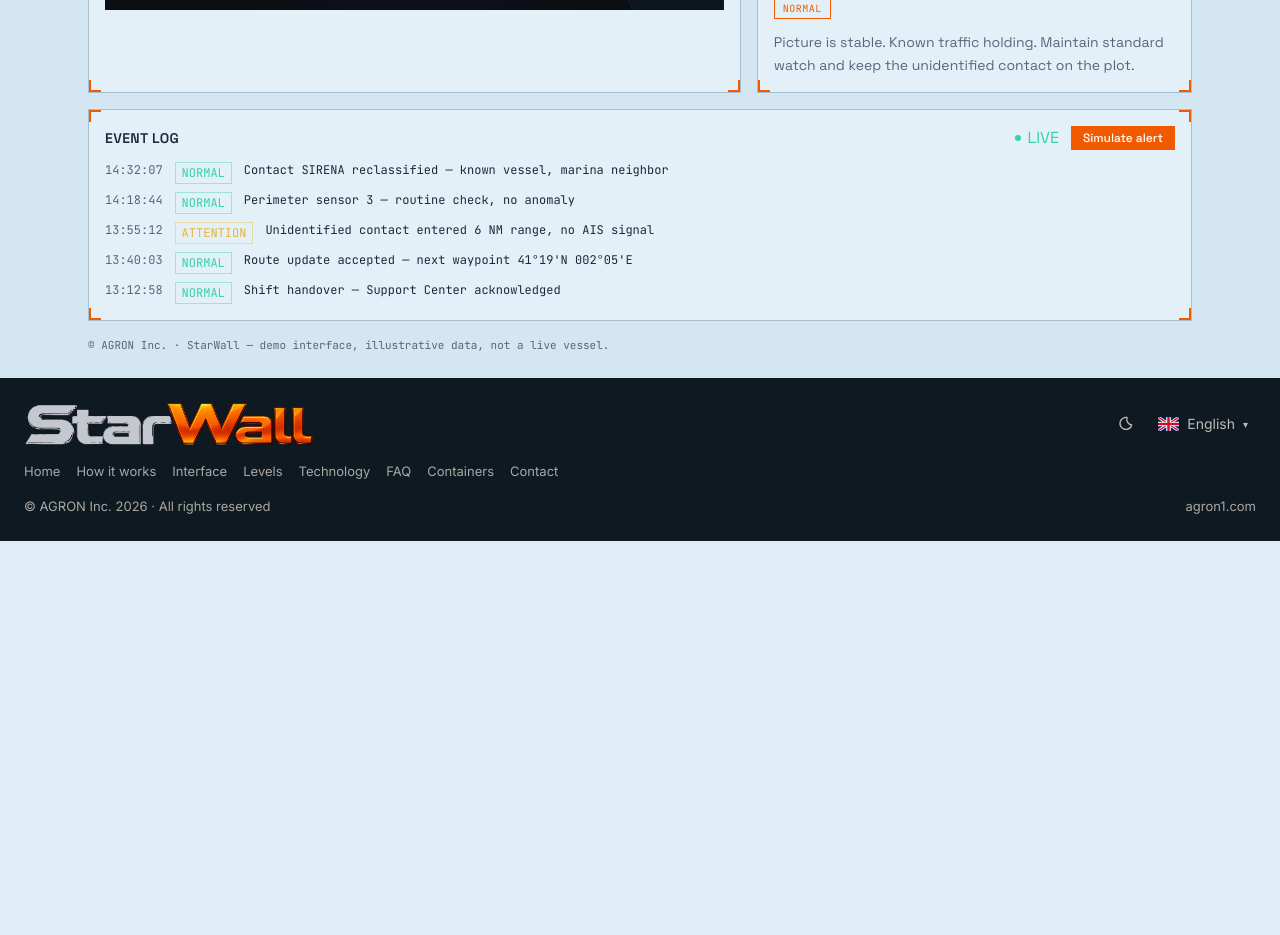
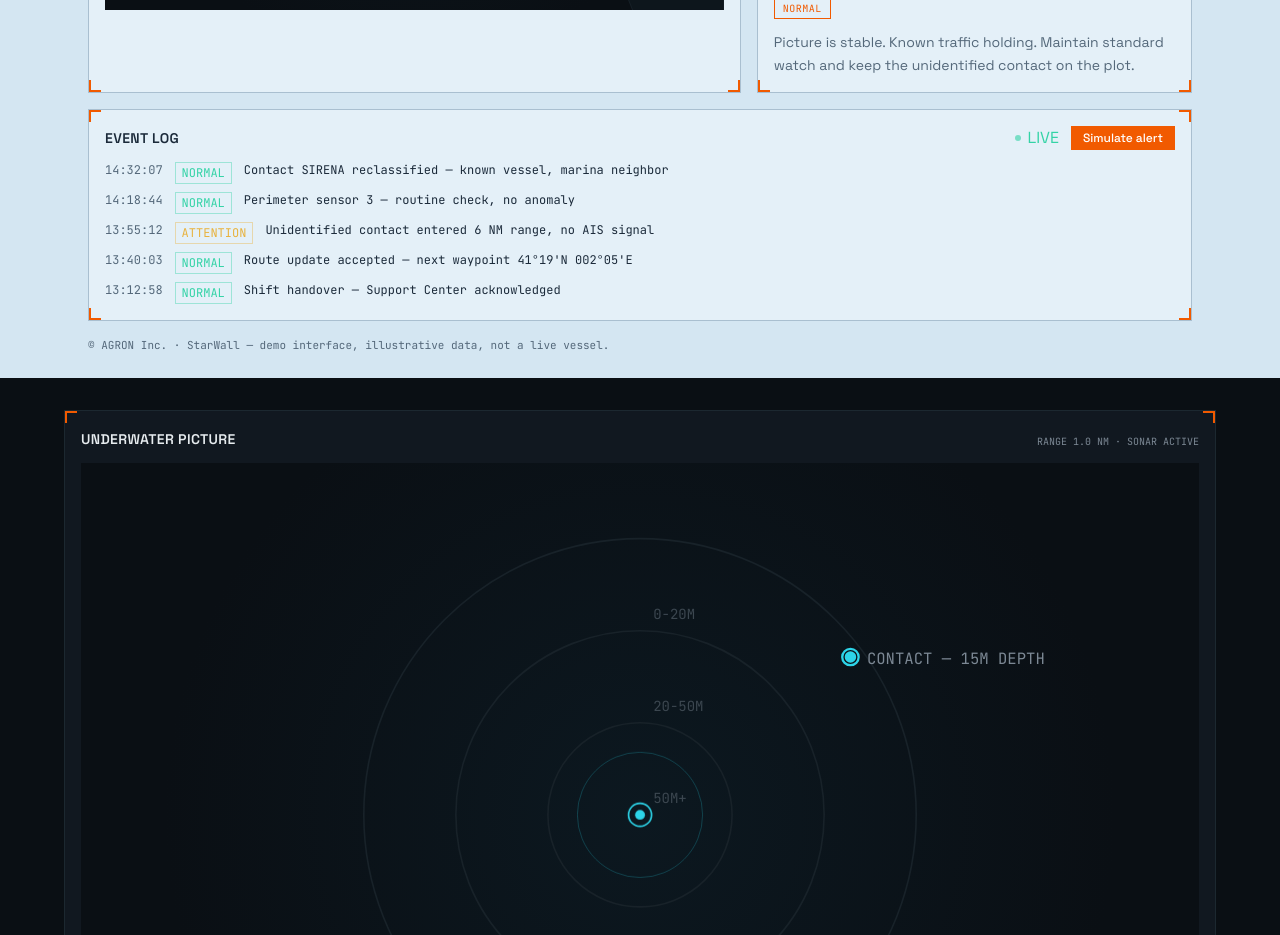
Before and after one commit to mkof14/starwall, a Next.js app: page /interface in a window 1280 px wide. Shown: the part 2340-3275 px from the top of the page. Before the commit the page ends 2881 px from the top, so only its background shows below. Built offline with nearby package versions, Linux system fonts and the light colour scheme.

Commit message:
Add sonar, spectrum, and perimeter HUD panels for review
Stack the three visualization types under the Bridge console on
/interface so the visual language can be checked before a scenario
selector swaps them with the radar.

Co-authored-by: dnainform <dnainform@gmail.com>

```diff
--- a/src/app/globals.css
+++ b/src/app/globals.css
@@ -66,3 +66,53 @@ body {
   animation: spin 7s linear infinite;
   pointer-events: none;
 }
+
+@keyframes sonar-ping {
+  0% {
+    transform: scale(0);
+    opacity: 0.6;
+  }
+  100% {
+    transform: scale(1);
+    opacity: 0;
+  }
+}
+
+.sonar-ping-ring {
+  transform-origin: 340px 214px;
+  transform-box: view-box;
+  animation: sonar-ping 3s linear infinite;
+}
+
+@keyframes hud-contact-pulse {
+  0% {
+    transform: scale(0.45);
+    opacity: 0.7;
+  }
+  100% {
+    transform: scale(1);
+    opacity: 0;
+  }
+}
+
+.hud-contact-pulse {
+  transform-box: fill-box;
+  transform-origin: center;
+  animation: hud-contact-pulse 1.8s ease-out infinite;
+}
+
+@keyframes rf-noise {
+  0%,
+  100% {
+    transform: scaleY(1);
+  }
+  50% {
+    transform: scaleY(1.16);
+  }
+}
+
+.rf-noise-bar {
+  transform-box: fill-box;
+  transform-origin: center bottom;
+  animation: rf-noise 1.8s ease-in-out infinite;
+}
--- a/src/app/interface/page.tsx
+++ b/src/app/interface/page.tsx
@@ -1,6 +1,7 @@
 "use client";
 
 import { BridgeConsole } from "@/components/bridge/bridge-console";
+import { PanelTypePreviews } from "@/components/bridge/panel-type-previews";
 import { ScenarioWalkthrough } from "@/components/bridge/scenario-walkthrough";
 
 export default function InterfacePage() {
@@ -8,6 +9,7 @@ export default function InterfacePage() {
     <div className="bg-bridge-bg">
       <ScenarioWalkthrough />
       <BridgeConsole />
+      <PanelTypePreviews />
     </div>
   );
 }
--- /dev/null
+++ b/src/components/bridge/panel-type-previews.tsx
@@ -0,0 +1,16 @@
+import { PerimeterPanel } from "@/components/bridge/perimeter-panel";
+import { SonarPanel } from "@/components/bridge/sonar-panel";
+import { SpectrumPanel } from "@/components/bridge/spectrum-panel";
+
+/** Temporary review stack — replace with the scenario selector in a later task. */
+export function PanelTypePreviews() {
+  return (
+    <section className="dark bg-[#0A0F14] px-4 py-8 md:px-6">
+      <div className="mx-auto max-w-6xl space-y-4">
+        <SonarPanel />
+        <SpectrumPanel />
+        <PerimeterPanel />
+      </div>
+    </section>
+  );
+}
--- /dev/null
+++ b/src/components/bridge/perimeter-panel.tsx
@@ -0,0 +1,128 @@
+import { HudPanel } from "@/components/bridge/hud-panel";
+
+const MONO = "var(--font-jetbrains), ui-monospace, monospace";
+
+const SENSORS = [
+  { x: 80, y: 48, alert: false },
+  { x: 600, y: 48, alert: false },
+  { x: 80, y: 380, alert: false },
+  { x: 340, y: 380, alert: false },
+  { x: 600, y: 250, alert: true },
+] as const;
+
+export function PerimeterPanel() {
+  return (
+    <HudPanel
+      testId="perimeter-panel"
+      title="PERIMETER"
+      extra={
+        <span className="font-mono text-[10px] text-bridge-dim">
+          5 SENSORS · 1 ALERT
+        </span>
+      }
+    >
+      <div className="relative overflow-hidden bg-[#0A0F14]">
+        <svg viewBox="0 0 680 428" className="h-auto w-full">
+          <rect
+            x="48"
+            y="32"
+            width="584"
+            height="364"
+            fill="none"
+            stroke="#223039"
+            strokeWidth="1.4"
+          />
+          <rect
+            x="88"
+            y="72"
+            width="196"
+            height="128"
+            fill="#0D161C"
+            stroke="#223039"
+            strokeWidth="1"
+          />
+          <text x="186" y="140" textAnchor="middle" fontFamily={MONO} fontSize="11" fill="#7C8894">
+            ZONE A
+          </text>
+          <rect
+            x="360"
+            y="88"
+            width="220"
+            height="112"
+            fill="#0D161C"
+            stroke="#223039"
+            strokeWidth="1"
+          />
+          <text x="470" y="148" textAnchor="middle" fontFamily={MONO} fontSize="11" fill="#7C8894">
+            ZONE B
+          </text>
+          <rect
+            x="120"
+            y="336"
+            width="88"
+            height="36"
+            fill="#0D161C"
+            stroke="#223039"
+            strokeWidth="1"
+          />
+          <text x="164" y="358" textAnchor="middle" fontFamily={MONO} fontSize="10" fill="#7C8894">
+            GATE 1
+          </text>
+          <rect
+            x="544"
+            y="300"
+            width="56"
+            height="72"
+            fill="#0D161C"
+            stroke="#223039"
+            strokeWidth="1"
+          />
+          <text
+            x="572"
+            y="340"
+            textAnchor="middle"
+            fontFamily={MONO}
+            fontSize="10"
+            fill="#7C8894"
+          >
+            GATE 2
+          </text>
+          {SENSORS.map((sensor) =>
+            sensor.alert ? (
+              <g key={`${sensor.x}-${sensor.y}`}>
+                <circle
+                  className="hud-contact-pulse"
+                  cx={sensor.x}
+                  cy={sensor.y}
+                  r="18"
+                  fill="none"
+                  stroke="#F15A00"
+                  strokeWidth="1.4"
+                />
+                <circle cx={sensor.x} cy={sensor.y} r="6.5" fill="#F15A00" />
+                <text
+                  x={sensor.x - 14}
+                  y={sensor.y - 16}
+                  textAnchor="end"
+                  fontFamily={MONO}
+                  fontSize="10"
+                  fill="#F15A00"
+                >
+                  SECTOR 4 — TRIGGERED
+                </text>
+              </g>
+            ) : (
+              <circle
+                key={`${sensor.x}-${sensor.y}`}
+                cx={sensor.x}
+                cy={sensor.y}
+                r="4.5"
+                fill="#33D3A6"
+              />
+            ),
+          )}
+        </svg>
+      </div>
+    </HudPanel>
+  );
+}
--- /dev/null
+++ b/src/components/bridge/sonar-panel.tsx
@@ -0,0 +1,52 @@
+import { HudPanel } from "@/components/bridge/hud-panel";
+
+const MONO = "var(--font-jetbrains), ui-monospace, monospace";
+
+export function SonarPanel() {
+  return (
+    <HudPanel
+      testId="sonar-panel"
+      title="UNDERWATER PICTURE"
+      extra={
+        <span className="font-mono text-[10px] text-bridge-dim">
+          RANGE 1.0 NM · SONAR ACTIVE
+        </span>
+      }
+    >
+      <div className="relative overflow-hidden bg-[radial-gradient(circle_at_center,#0C1820_0%,#0A0F14_72%)]">
+        <svg viewBox="0 0 680 428" className="h-auto w-full">
+          <circle cx="340" cy="214" r="168" fill="none" stroke="#182229" strokeWidth="1" />
+          <circle cx="340" cy="214" r="112" fill="none" stroke="#182229" strokeWidth="1" />
+          <circle cx="340" cy="214" r="56" fill="none" stroke="#182229" strokeWidth="1" />
+          <text x="348" y="95" fontFamily={MONO} fontSize="8.5" fill="#3C4750">
+            0-20M
+          </text>
+          <text x="348" y="151" fontFamily={MONO} fontSize="8.5" fill="#3C4750">
+            20-50M
+          </text>
+          <text x="348" y="207" fontFamily={MONO} fontSize="8.5" fill="#3C4750">
+            50M+
+          </text>
+          <circle
+            className="sonar-ping-ring"
+            cx="340"
+            cy="214"
+            r="168"
+            fill="none"
+            stroke="#2DD4E8"
+            strokeWidth="1.4"
+          />
+          <circle cx="340" cy="214" r="3" fill="#2DD4E8" />
+          <circle cx="340" cy="214" r="7" fill="none" stroke="#2DD4E8" strokeWidth="1" />
+          <g transform="translate(468,118)">
+            <circle r="5" fill="none" stroke="#2DD4E8" strokeWidth="1.4" />
+            <circle r="3.5" fill="#2DD4E8" />
+            <text x="10" y="4" fontFamily={MONO} fontSize="9.5" fill="#7C8894">
+              CONTACT — 15M DEPTH
+            </text>
+          </g>
+        </svg>
+      </div>
+    </HudPanel>
+  );
+}
--- /dev/null
+++ b/src/components/bridge/spectrum-panel.tsx
@@ -0,0 +1,94 @@
+import { HudPanel } from "@/components/bridge/hud-panel";
+
+const MONO = "var(--font-jetbrains), ui-monospace, monospace";
+
+const LEFT = 36;
+const RIGHT = 644;
+const BASE = 348;
+const BAR_COUNT = 88;
+const ANOMALY_INDEX = 82;
+
+const NOISE_HEIGHTS = Array.from({ length: BAR_COUNT }, (_, index) => {
+  const wave =
+    Math.sin(index * 0.41) * 7 + Math.sin(index * 1.13) * 5 + ((index * 13) % 6);
+  return 18 + wave;
+});
+
+const TICKS = [
+  { label: "2.4GHz", t: 0 },
+  { label: "3.6GHz", t: 1 / 3 },
+  { label: "4.8GHz", t: 2 / 3 },
+  { label: "5.8GHz", t: 1 },
+] as const;
+
+export function SpectrumPanel() {
+  const span = RIGHT - LEFT;
+  const gap = 1.4;
+  const width = span / BAR_COUNT - gap;
+
+  return (
+    <HudPanel
+      testId="spectrum-panel"
+      title="RF SPECTRUM"
+      extra={
+        <span className="font-mono text-[10px] text-bridge-dim">
+          WIDE-BAND SCAN · ACTIVE
+        </span>
+      }
+    >
+      <div className="relative overflow-hidden bg-[#0A0F14]">
+        <svg viewBox="0 0 680 428" className="h-auto w-full">
+          {NOISE_HEIGHTS.map((height, index) => {
+            if (index === ANOMALY_INDEX) return null;
+            const x = LEFT + (index / BAR_COUNT) * span;
+            return (
+              <rect
+                key={index}
+                className="rf-noise-bar"
+                x={x}
+                y={BASE - height}
+                width={width}
+                height={height}
+                fill="#3C4750"
+                style={{
+                  animationDelay: `${(index % 9) * 0.11}s`,
+                  animationDuration: `${1.5 + (index % 5) * 0.14}s`,
+                }}
+              />
+            );
+          })}
+          <rect
+            x={LEFT + (ANOMALY_INDEX / BAR_COUNT) * span}
+            y={BASE - 96}
+            width={width + 1.5}
+            height={96}
+            fill="#F15A00"
+          />
+          <text
+            x={LEFT + (ANOMALY_INDEX / BAR_COUNT) * span + width / 2}
+            y={BASE - 108}
+            textAnchor="middle"
+            fontFamily={MONO}
+            fontSize="10"
+            fill="#F15A00"
+          >
+            ANOMALY — 5.8GHz
+          </text>
+          {TICKS.map((tick) => (
+            <text
+              key={tick.label}
+              x={LEFT + tick.t * span}
+              y={382}
+              textAnchor="middle"
+              fontFamily={MONO}
+              fontSize="10"
+              fill="#7C8894"
+            >
+              {tick.label}
+            </text>
+          ))}
+        </svg>
+      </div>
+    </HudPanel>
+  );
+}
```
